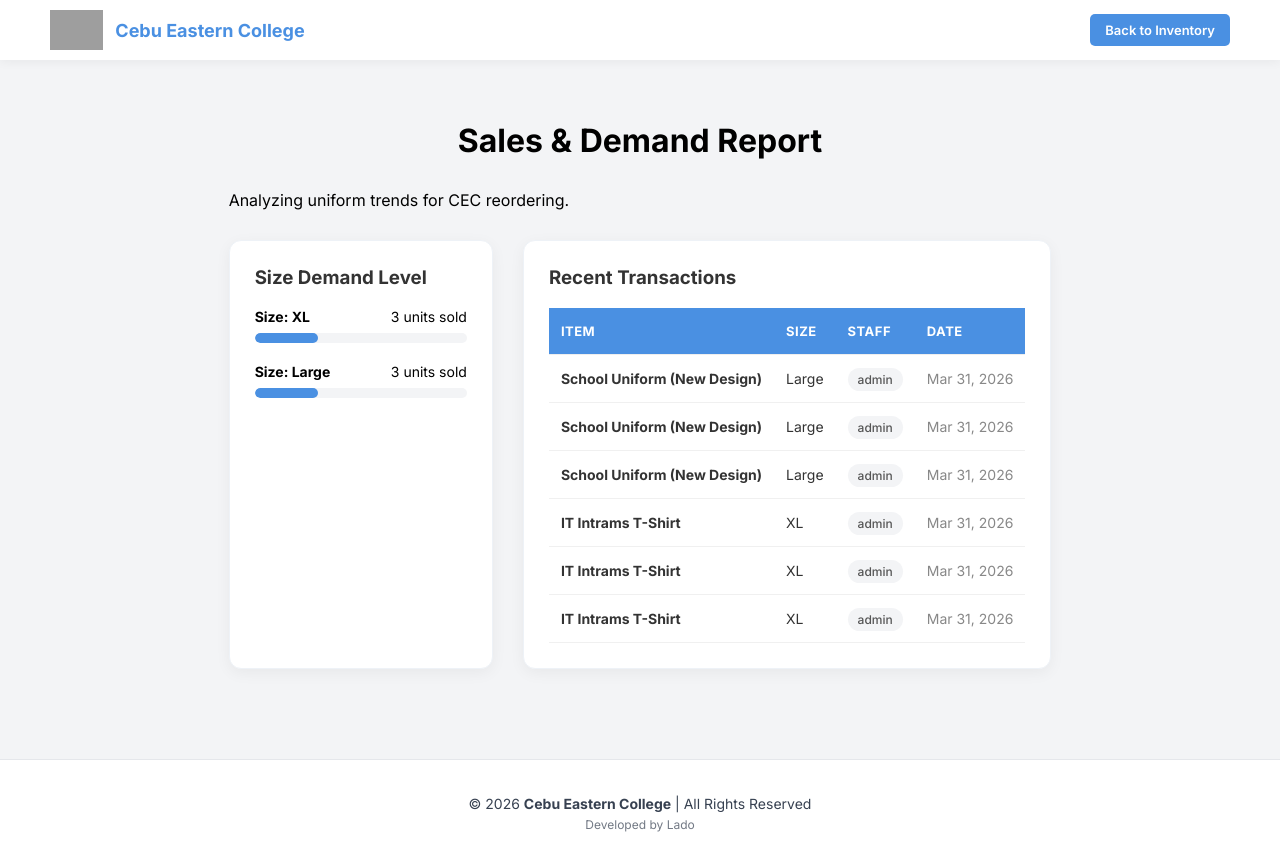
After one commit to lasit946/School_uniform_inventory, a Django app: page /report/ in a window 1280 px wide. The commit adds this page. Run offline with Django 5.2, Linux system fonts and the light colour scheme; a user stored in the database is signed in; data comes from the database, SQL or seed files in the repository; both versions use the stored data as it was after the commit; grey boxes are pictures that could not be loaded.

Commit message:
Ga add ug Sales logic, Sales History, ug  Demand Analytics

```diff
--- a/inventory/models.py
+++ b/inventory/models.py
@@ -1,10 +1,21 @@
 from django.db import models
+from django.contrib.auth.models import User
 
 class UniformItem(models.Model):
+    SIZE_CHOICES = [
+        ('XS', 'Extra Small'), ('S', 'Small'), ('M', 'Medium'),
+        ('L', 'Large'), ('XL', 'Extra Large'), ('XXL', '2XL'), ('XXXL', '3XL'), ('N/A', 'N/A'),
+    ]
     name = models.CharField(max_length=100)
-    size = models.CharField(max_length=10)
+    size = models.CharField(max_length=10, choices=SIZE_CHOICES)
     quantity = models.PositiveIntegerField()
     price = models.DecimalField(max_digits=8, decimal_places=2)
 
     def __str__(self):
-        return self.name
+        return f"{self.name} ({self.size})"
+
+class Sale(models.Model):
+    item = models.ForeignKey(UniformItem, on_delete=models.CASCADE)
+    quantity_sold = models.PositiveIntegerField(default=1) # Tracks the "10 units"
+    sale_date = models.DateTimeField(auto_now_add=True)
+    sold_by = models.ForeignKey(User, on_delete=models.SET_NULL, null=True)
--- /dev/null
+++ b/inventory/static/inventory/css/sales_report.css
@@ -0,0 +1,85 @@
+/* --- Sales Report Layout --- */
+.report-container {
+    max-width: 1100px;
+    margin: 40px auto;
+    padding: 0 20px;
+    min-height: 70vh;
+    font-family: 'Inter', sans-serif;
+}
+
+.report-grid {
+    display: grid;
+    grid-template-columns: 1fr 2fr;
+    gap: 30px;
+    margin-top: 30px;
+}
+
+/* --- Cards --- */
+.stat-card {
+    background: white;
+    padding: 25px;
+    border-radius: 12px;
+    box-shadow: 0 4px 15px rgba(0,0,0,0.05);
+    border: 1px solid #eef2f7;
+}
+
+.stat-card h3 {
+    margin-top: 0;
+    color: #333;
+    font-weight: 700;
+}
+
+/* --- Demand Progress Bars --- */
+.demand-item {
+    margin-bottom: 20px;
+}
+
+.demand-header {
+    display: flex;
+    justify-content: space-between;
+    font-size: 14px;
+    margin-bottom: 8px;
+}
+
+.bar-container {
+    height: 10px;
+    background: #f3f4f6;
+    border-radius: 5px;
+    overflow: hidden;
+}
+
+.bar-fill {
+    height: 100%;
+    background: #4a90e2;
+    border-radius: 5px;
+    transition: width 0.5s ease-in-out;
+}
+
+/* --- History Table Header Fix --- */
+.history-table th {
+    background-color: #4a90e2; /* This is the blue from your image */
+    color: #ffffff;            /* Changed from grey to WHITE for clarity */
+    text-align: left;
+    font-size: 13px;
+    font-weight: 700;          /* Makes it bold */
+    text-transform: uppercase;
+    padding: 15px 12px;        /* Added more padding so it's not cramped */
+    letter-spacing: 0.5px;     /* Makes the text easier to read */
+}
+
+/* Make sure the data rows have breathing room too */
+.history-table td {
+    padding: 15px 12px;
+    border-bottom: 1px solid #f0f0f0;
+    font-size: 14px;
+    color: #333;
+}
+/* --- Badge Tags --- */
+.staff-tag {
+    background: #f3f4f6;
+    padding: 4px 10px;
+    border-radius: 20px;
+    font-size: 12px;
+    color: #555;
+    font-weight: 500;
+}
--- /dev/null
+++ b/inventory/templates/inventory/sales_report.html
@@ -0,0 +1,83 @@
+{% load static %}
+<!DOCTYPE html>
+<html lang="en">
+<head>
+    <meta charset="UTF-8">
+    <title>Sales & Demand Report | CEC</title>
+    <link href="https://fonts.googleapis.com/css2?family=Inter:wght@400;500;600;700&display=swap" rel="stylesheet">
+    <link rel="stylesheet" href="{% static 'inventory/css/list.css' %}">
+    <link rel="stylesheet" href="{% static 'inventory/css/sales_report.css' %}">
+    <link rel="icon" type="image/x-icon" href="{% static 'inventory/images/school-logo.jpg' %}">
+</head>
+<body>
+
+<header class="top-nav">
+    <div class="logo-section">
+        <img src="{% static 'inventory/images/school-logo.jpg' %}" alt="School Logo" class="nav-logo">
+        <span class="logo-text">Cebu Eastern College</span>
+    </div>
+
+    <div class="user-section">
+        <a href="{% url 'product_list' %}" class="btn" style="background-color: #4a90e2; color: white; text-decoration: none; padding: 8px 15px; border-radius: 5px; font-weight: 600; font-size: 13px;">Back to Inventory</a>
+    </div>
+</header>
+
+<div class="report-container">
+    <h1 class="main-title">Sales & Demand Report</h1>
+    <p class="sub-heading">Analyzing uniform trends for CEC reordering.</p>
+
+    <div class="report-grid">
+        <div class="stat-card">
+            <h3>Size Demand Level</h3>
+            {% for stat in demand_stats %}
+            <div class="demand-item">
+                <div class="demand-header">
+                    <strong>Size: {{ stat.item__size }}</strong>
+                    <span>{{ stat.total_sold }} units sold</span>
+                </div>
+                <div class="bar-container">
+                    <div class="bar-fill" style="width: {{ stat.total_sold }}0%;"></div>
+                </div>
+            </div>
+            {% empty %}
+            <p style="color: #999;">No sales data available yet.</p>
+            {% endfor %}
+        </div>
+
+        <div class="stat-card">
+            <h3>Recent Transactions</h3>
+            <table class="history-table">
+                <thead>
+                    <tr>
+                        <th>Item</th>
+                        <th>Size</th>
+                        <th>Staff</th>
+                        <th>Date</th>
+                    </tr>
+                </thead>
+                <tbody>
+                    {% for sale in sales_history %}
+                    <tr>
+                        <td><strong>{{ sale.item.name }}</strong></td>
+                        <td>{{ sale.item.size }}</td>
+                        <td><span class="staff-tag">{{ sale.sold_by.username }}</span></td>
+                        <td style="color: #888;">{{ sale.sale_date|date:"M d, Y" }}</td>
+                    </tr>
+                    {% empty %}
+                    <tr><td colspan="4" style="text-align: center; padding: 40px; color: #999;">No transaction history found.</td></tr>
+                    {% endfor %}
+                </tbody>
+            </table>
+        </div>
+    </div>
+</div>
+
+<footer class="site-footer">
+    <div class="footer-content">
+        <p>&copy; 2026 <strong>Cebu Eastern College</strong> | All Rights Reserved</p>
+        <p class="dev-tag">Developed by Lado</p>
+    </div>
+</footer>
+
+</body>
+</html>
--- a/inventory/urls.py
+++ b/inventory/urls.py
@@ -3,13 +3,18 @@ from . import views
 from django.contrib.auth import views as auth_views
 
 urlpatterns = [
-    path('', views.product_list, name='product_list'),
+    # LANDING PAGE (Now Login)
+    path('', auth_views.LoginView.as_view(template_name='inventory/login.html'), name='login'),
+
+    # INVENTORY PAGES
+    path('inventory/', views.product_list, name='product_list'),
     path('add/', views.add_product, name='add_product'),
     path('edit/<int:pk>/', views.edit_product, name='edit_product'),
     path('delete/<int:pk>/', views.delete_product, name='delete_product'),
+    path('sell/<int:pk>/', views.sell_item, name='sell_item'),
+    path('report/', views.sales_report, name='sales_report'),
 
-    # Authentication
-    path('login/', auth_views.LoginView.as_view(template_name='inventory/login.html'), name='login'),
+    # AUTHENTICATION
     path('logout/', auth_views.LogoutView.as_view(next_page='login'), name='logout'),
-    path('register/', views.register, name='register'),  # <- your new registration route
+    path('register/', views.register, name='register'),
 ]
--- a/inventory/views.py
+++ b/inventory/views.py
@@ -1,18 +1,19 @@
-# inventory/views.py
 from django.shortcuts import render, redirect, get_object_or_404
-from .models import UniformItem
-from .forms import UniformItemForm
+from .models import UniformItem, Sale
+from .forms import UniformItemForm, UserRegisterForm
 from django.contrib.auth.decorators import login_required, user_passes_test
-from .forms import UserRegisterForm
 from django.contrib import messages
+from django.db.models import Count
 
 # ---------------------------
-# Admin check function
+# SECURITY: Admin check function
 # ---------------------------
 def admin_required(user):
+    """Checks if the logged-in user is a Superuser/Admin."""
     return user.is_superuser
+
 # ---------------------------
-# User registration
+# FUNCTION 1: User Registration
 # ---------------------------
 def register(request):
     if request.method == 'POST':
@@ -26,27 +27,66 @@ def register(request):
     return render(request, 'inventory/register.html', {'form': form})
 
 # ---------------------------
-# List all items (public)
+# FUNCTION 2: Inventory List (Main Dashboard)
 # ---------------------------
+@login_required
 def product_list(request):
-    query = request.GET.get('q')  # Search
-    sort = request.GET.get('sort') # Sorting
+    query = request.GET.get('q')  # For Search Feature
+    sort = request.GET.get('sort') # For Sorting Feature
 
     items = UniformItem.objects.all()
 
     if query:
         items = items.filter(name__icontains=query)
-    if sort == 'name':
-        items = items.order_by('name')
-    elif sort == 'quantity':
-        items = items.order_by('quantity')
-    elif sort == 'price':
-        items = items.order_by('price')
+
+    if sort in ['name', 'quantity', 'price']:
+        items = items.order_by(sort)
 
     return render(request, 'inventory/list.html', {'items': items})
 
+@login_required
+@user_passes_test(admin_required)
+def sell_item(request, pk):
+    item = get_object_or_404(UniformItem, pk=pk)
+
+    if request.method == 'POST':
+        # Get the quantity from the input field, default to 1
+        qty_to_sell = int(request.POST.get('sell_qty', 1))
+
+        if item.quantity >= qty_to_sell:
+            item.quantity -= qty_to_sell
+            item.save()
+
+            # Record the sale with the specific quantity
+            Sale.objects.create(
+                item=item,
+                quantity_sold=qty_to_sell,
+                sold_by=request.user
+            )
+            messages.success(request, f"Successfully sold {qty_to_sell} units of {item.name}!")
+        else:
+            messages.error(request, f"Not enough stock! Only {item.quantity} left.")
+
+    return redirect('product_list')
 # ---------------------------
-# Add item (admin only)
+# FUNCTION 4: Sales Report (In-Demand Analytics)
+# ---------------------------
+@login_required
+def sales_report(request):
+    """Shows history and calculates demand based on your handwritten notes."""
+    sales_history = Sale.objects.all().order_by('-sale_date')
+
+    # Analytics: Which sizes are selling the fastest?
+    # This fulfills the "In Demand" tracking for reordering.
+    demand_stats = Sale.objects.values('item__size').annotate(total_sold=Count('id')).order_by('-total_sold')
+
+    return render(request, 'inventory/sales_report.html', {
+        'sales_history': sales_history,
+        'demand_stats': demand_stats
+    })
+
+# ---------------------------
+# FUNCTION 5: Add New Item (Admin Only)
 # ---------------------------
 @login_required
 @user_passes_test(admin_required)
@@ -55,13 +95,14 @@ def add_product(request):
         form = UniformItemForm(request.POST)
         if form.is_valid():
             form.save()
+            messages.success(request, "New item added successfully!")
             return redirect('product_list')
     else:
         form = UniformItemForm()
     return render(request, 'inventory/add.html', {'form': form})
 
 # ---------------------------
-# Edit item (admin only)
+# FUNCTION 6: Edit Item (Admin Only)
 # ---------------------------
 @login_required
 @user_passes_test(admin_required)
@@ -71,13 +112,14 @@ def edit_product(request, pk):
         form = UniformItemForm(request.POST, instance=item)
         if form.is_valid():
             form.save()
+            messages.success(request, "Item updated successfully!")
             return redirect('product_list')
     else:
         form = UniformItemForm(instance=item)
-    return render(request, 'inventory/edit.html', {'form': form})
+    return render(request, 'inventory/edit.html', {'form': form, 'item': item})
 
 # ---------------------------
-# Delete item (admin only)
+# FUNCTION 7: Delete Item (Admin Only)
 # ---------------------------
 @login_required
 @user_passes_test(admin_required)
@@ -85,5 +127,6 @@ def delete_product(request, pk):
     item = get_object_or_404(UniformItem, pk=pk)
     if request.method == 'POST':
         item.delete()
+        messages.warning(request, "Item removed from system.")
         return redirect('product_list')
     return render(request, 'inventory/delete.html', {'item': item})
--- a/uniform_inventory/settings.py
+++ b/uniform_inventory/settings.py
@@ -123,5 +123,6 @@ STATICFILES_DIRS = [
     os.path.join(BASE_DIR, "static"),
 ]
 # After login, go to product list page
-LOGIN_REDIRECT_URL = '/'      # after login
-LOGOUT_REDIRECT_URL = '/login/'  # after logout
+LOGIN_URL = 'login'
+LOGIN_REDIRECT_URL = 'product_list'
+LOGOUT_REDIRECT_URL = 'login'
```
Also changed, not shown: inventory/forms.py (+4 -4 lines), inventory/templates/inventory/list.html (+41 -36 lines), db.sqlite3, inventory/migrations/0002_alter_uniformitem_size_sale.py (added).
